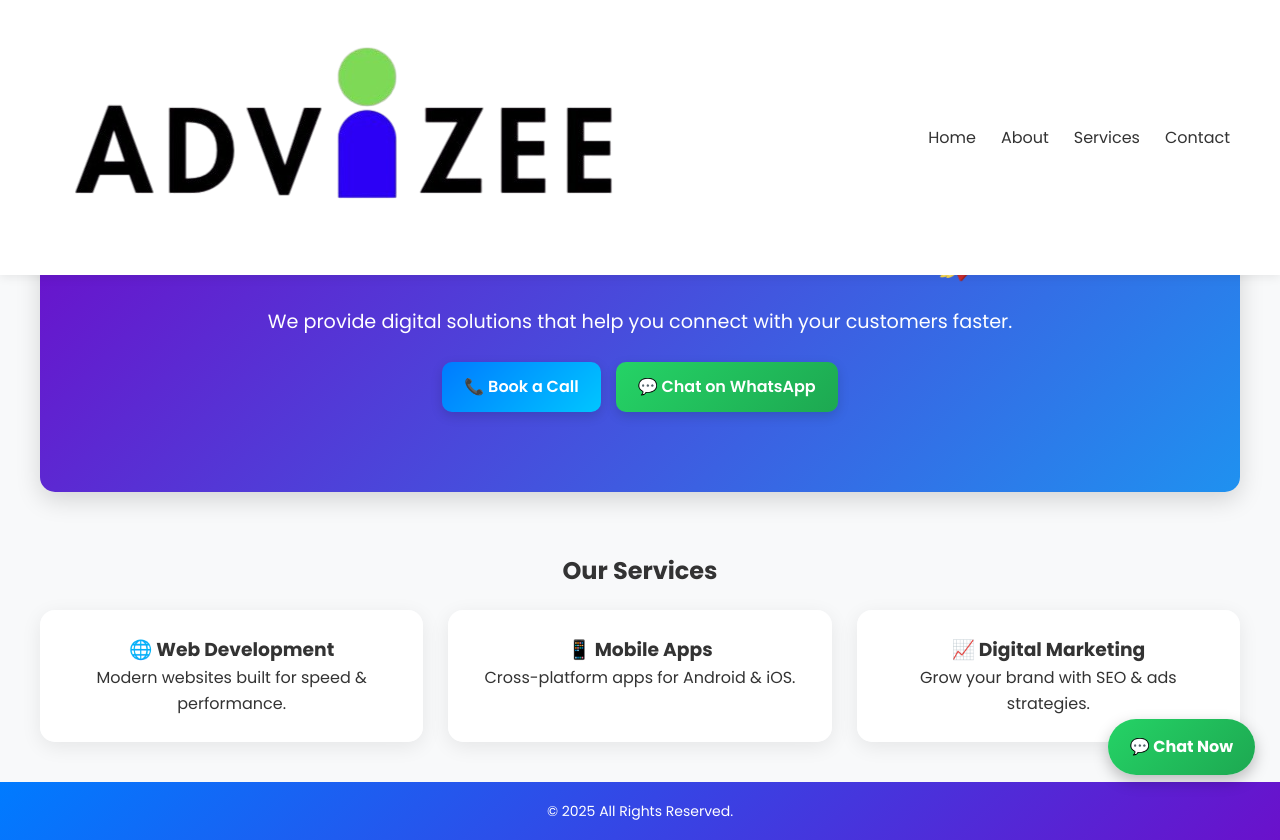
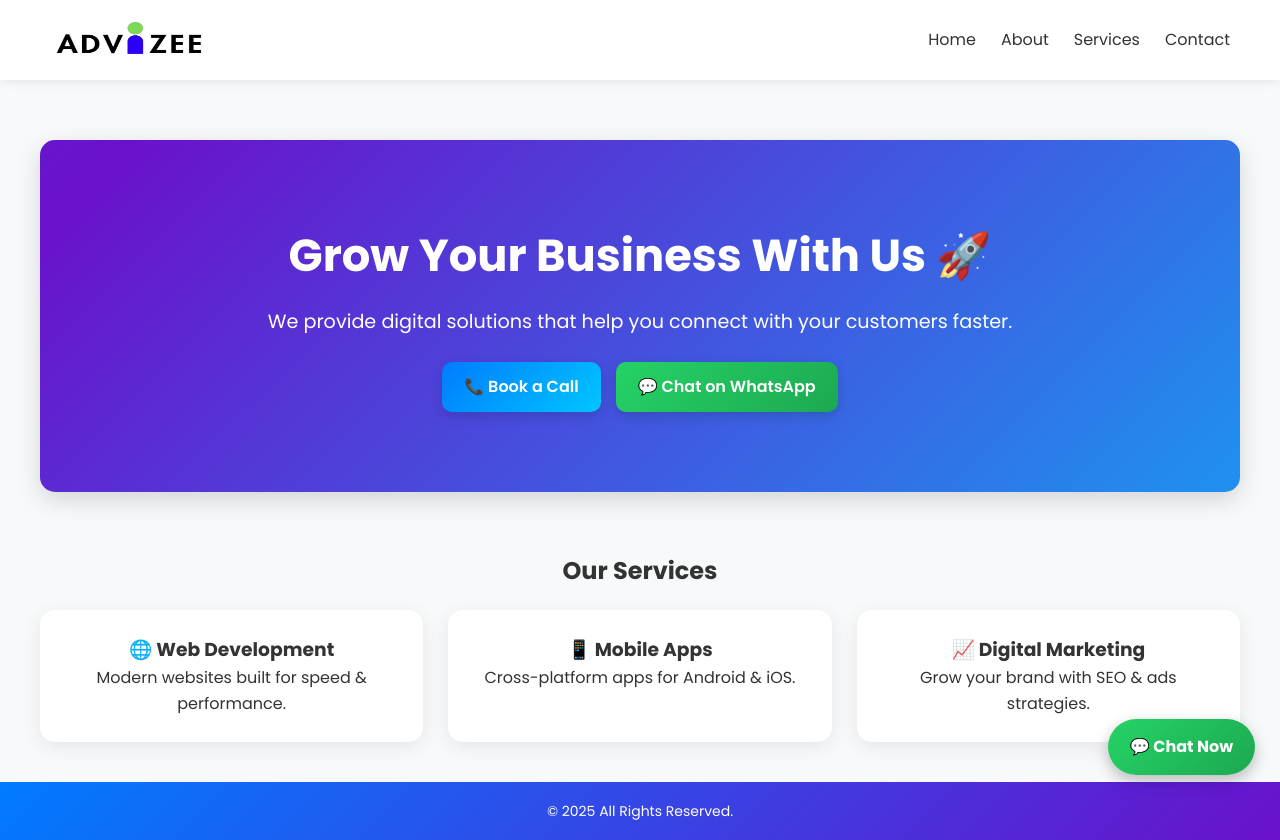
Before and after one commit to roshan9641/Advizee, a plain HTML site: page index.html in a window 1280 px wide. Drawn offline with Linux system fonts and the light colour scheme.

Commit message:
Update style.css

```diff
--- a/style.css
+++ b/style.css
@@ -38,6 +38,12 @@ header {
   font-size: 22px;
   font-weight: 700;
   color: #007bff;
+}
+.logo img {
+  width: 160px;
+  height: 50px;
+  display: block;
+  border-radius: 8px;
 }
 
 nav ul {
```
